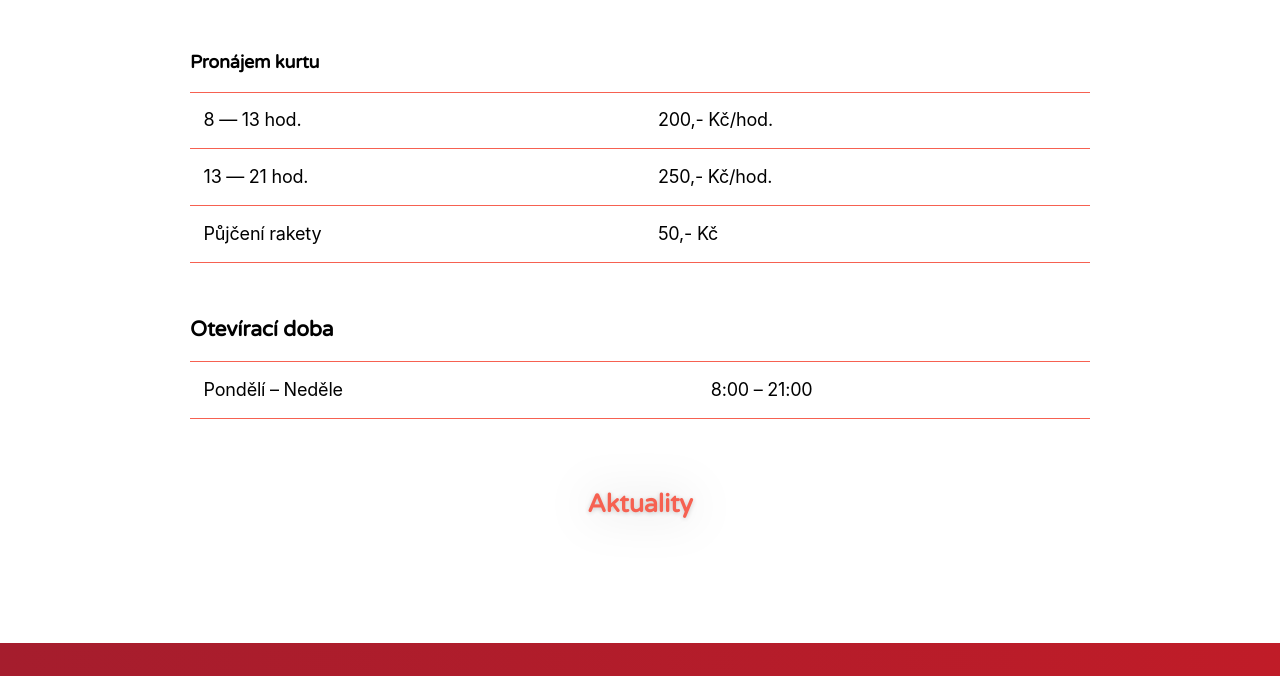
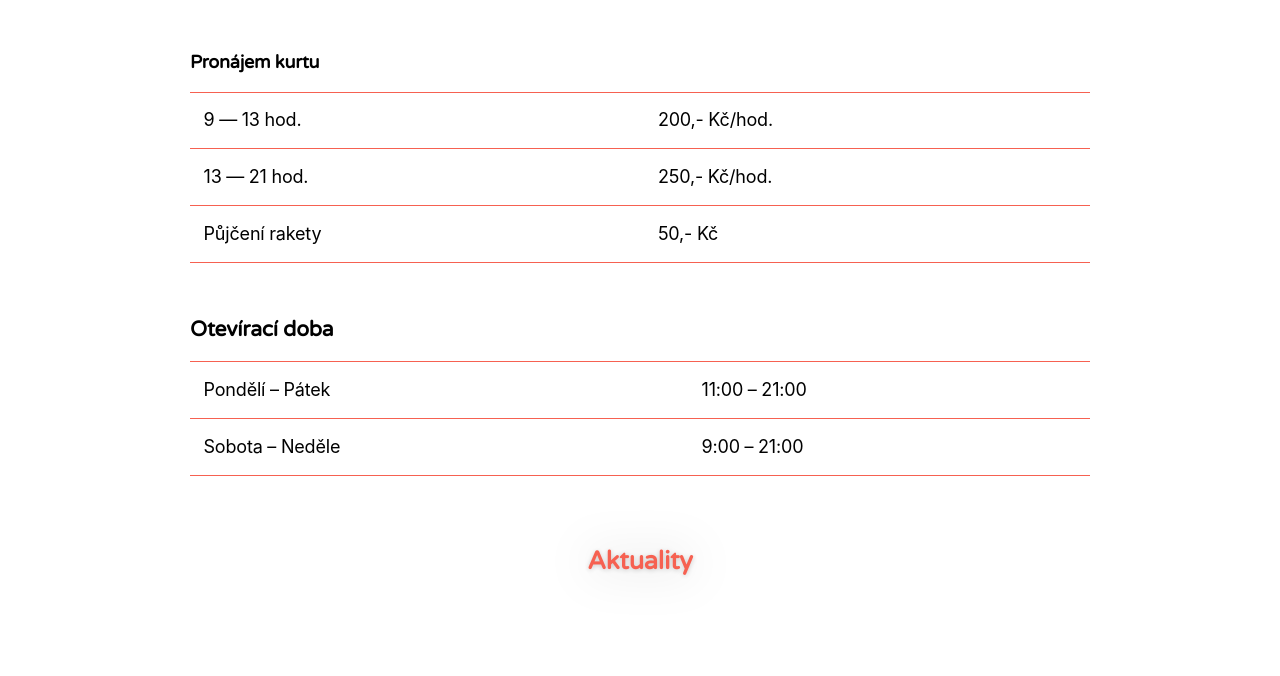
Before and after one commit to jimmac/badmintonumuzea, a plain HTML site: page index.html in a window 1280 px wide. Shown: the part 1489-2165 px from the top of the page. Drawn offline with Linux system fonts and the light colour scheme.

Commit message:
oteviracka

```diff
--- a/index.html
+++ b/index.html
@@ -59,7 +59,7 @@
       <h4>Pronájem kurtu</h4>
       <table>
         <tr>
-        <td> 8 &mdash; 13 hod.</td><td>200,- Kč/hod.</td>
+        <td> 9 &mdash; 13 hod.</td><td>200,- Kč/hod.</td>
         </tr><tr>
         <td>13 &mdash; 21 hod.</td><td>250,- Kč/hod.</a></td>
         </tr>
@@ -71,7 +71,10 @@
       <h3 class="">Otevírací doba</h3>
       <table>
         <tr>
-          <td>Pondělí &ndash; Neděle</td><td>8:00 &ndash; 21:00</td>
+          <td>Pondělí &ndash; Pátek</td><td>11:00 &ndash; 21:00</td>
+        </tr>
+        <tr>
+          <td>Sobota &ndash; Neděle</td><td>9:00 &ndash; 21:00</td>
         </tr>
       </table>
       <a id="aktuality" href="https://docs.google.com/document/d/1HMn85vIMopGDwJcAEqK0J48Z_W6KO8xtBZhC9SxAONY/edit?usp=sharing" class="button download-button small">Aktuality</a>
```
